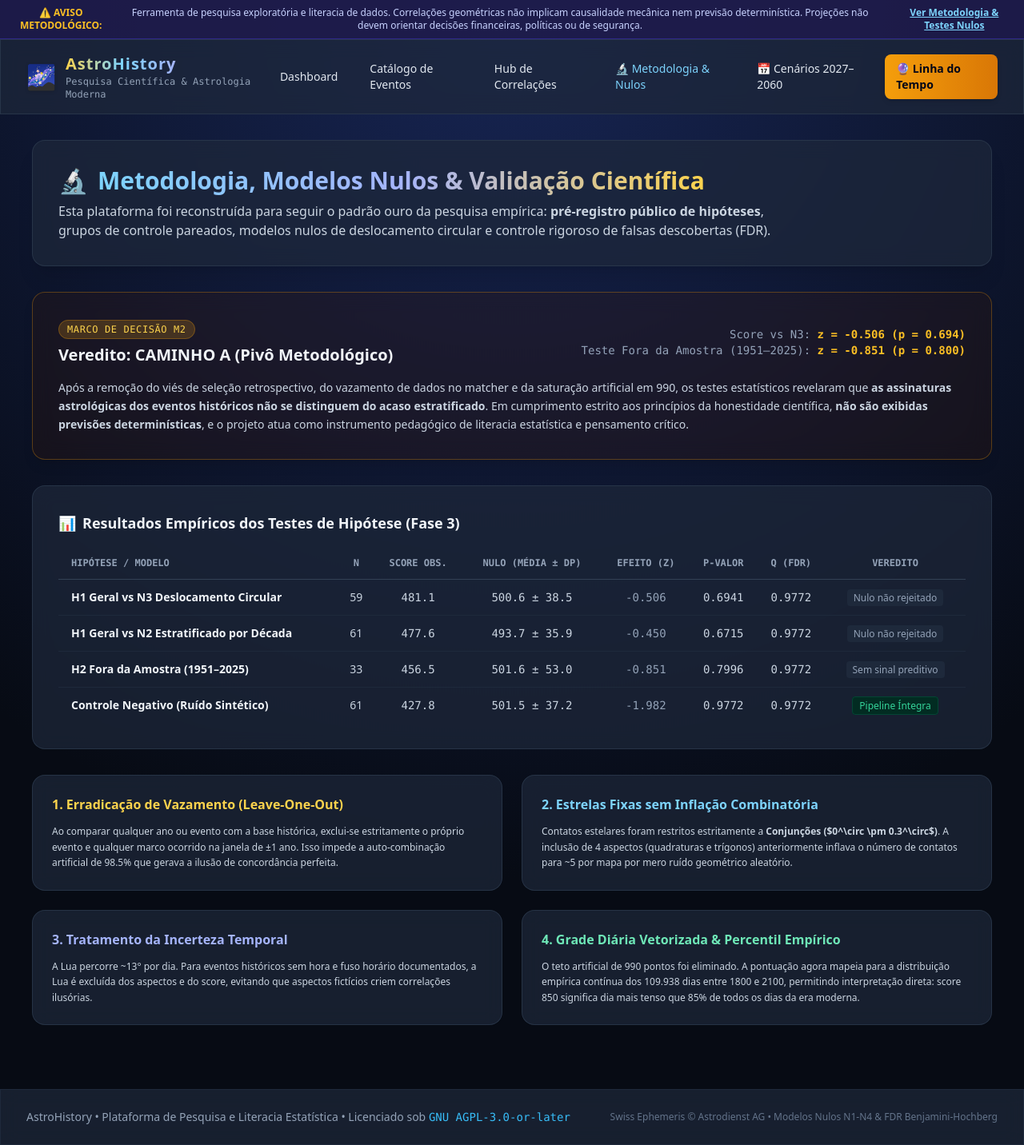
After one commit to marceloasl99/astro-history, a FastAPI app: template src/web/templates/methodology.html in a window 1280 px wide. The commit adds this page. Shown: the whole page at 80% size. Run offline with FastAPI, Linux system fonts and the light colour scheme; the template is opened without the code that fills it, so the values that code supplies are empty; parts of the project's set-up code (start-up, migrations or seed data) failed here and were passed over; some libraries are stand-ins or nearby versions.

Commit message:
feat(phase-6): methodology view, disclaimer banner, random control comparison, and UI responsible communication

```diff
--- a/src/web/app.py
+++ b/src/web/app.py
@@ -16,7 +16,8 @@ from src.db import (
     get_events_stats,
     get_all_events,
     get_event_by_id,
-    init_db
+    init_db,
+    get_connection
 )
 from src.astro_engine import calculate_event_chart
 from src.correlation_engine import get_category_correlations, find_similar_events
@@ -301,6 +302,55 @@ async def simulator_post_view(
 
 # --- Rotas da API REST ---
 
+@app.get("/methodology", response_class=HTMLResponse)
+async def methodology_view(request: Request):
+    return templates.TemplateResponse(
+        request=request,
+        name="methodology.html",
+        context={}
+    )
+
+@app.get("/api/random-control-comparison/{event_id}")
+async def api_random_control_comparison(event_id: int):
+    conn = get_connection()
+    row = conn.execute("SELECT id, title, date, tension_index, chart_json FROM events WHERE id = ?", (event_id,)).fetchone()
+    if not row:
+        conn.close()
+        return JSONResponse(content={"error": "Event not found"}, status_code=404)
+
+    target_score = row["tension_index"] * 10.0
+    if row["chart_json"]:
+        cj = json.loads(row["chart_json"])
+        target_score = cj.get("summary", {}).get("tension_index_1000", target_score)
+
+    ctrl_rows = conn.execute("SELECT control_date FROM control_dates ORDER BY RANDOM() LIMIT 200").fetchall()
+    conn.close()
+
+    from datetime import date
+    from src.core.ephemeris_grid import get_score_for_date
+    matched_controls = []
+    for cr in ctrl_rows:
+        d_parts = [int(p) for p in cr[0].split("-")]
+        cd = date(d_parts[0], d_parts[1], d_parts[2])
+        score = get_score_for_date(cd)
+        if score >= (target_score - 50.0):
+            matched_controls.append({
+                "date": cr[0],
+                "score_1000": score,
+                "score_percentile": f"{score / 10.0:.1f}%"
+            })
+            if len(matched_controls) >= 3:
+                break
+
+    return JSONResponse(content={
+        "event_id": event_id,
+        "event_title": row["title"],
+        "event_date": row["date"],
+        "event_score_1000": round(target_score, 1),
+        "random_control_matches": matched_controls,
+        "explanation": "Datas aleatórias do grupo de controle que apresentaram intensidade geométrica similar ou superior por mera probabilidade temporal."
+    })
+
 @app.get("/api/future-timeline")
 async def api_future_timeline():
     return JSONResponse(content=generate_future_timeline_1800_2100())
--- a/src/web/templates/base.html
+++ b/src/web/templates/base.html
@@ -48,6 +48,13 @@
     </style>
 </head>
 <body class="font-sans antialiased text-slate-100 flex flex-col min-h-screen">
+    <!-- Banner de Responsabilidade e Comunicação Científica -->
+    <div class="bg-indigo-950/90 border-b border-indigo-700/50 text-indigo-200 text-xs px-4 py-2 text-center flex items-center justify-center gap-2">
+        <span class="text-amber-400 font-bold">⚠️ AVISO METODOLÓGICO:</span>
+        <span>Ferramenta de pesquisa exploratória e literacia de dados. Correlações geométricas não implicam causalidade mecânica nem previsão determinística. Projeções não devem orientar decisões financeiras, políticas ou de segurança.</span>
+        <a href="/methodology" class="underline text-sky-300 hover:text-sky-200 font-semibold ml-2">Ver Metodologia & Testes Nulos</a>
+    </div>
+
     <!-- Navbar -->
     <nav class="sticky top-0 z-50 glass-panel border-b border-slate-700/60 px-4 sm:px-8 py-4">
         <div class="w-full max-w-[1920px] mx-auto flex items-center justify-between">
@@ -57,7 +64,7 @@
                     <span class="font-bold text-xl tracking-wider bg-gradient-to-r from-amber-300 via-sky-300 to-indigo-300 bg-clip-text text-transparent">
                         AstroHistory
                     </span>
-                    <span class="block text-xs text-slate-400 font-mono">Swiss Ephemeris & 300 Fatos Históricos</span>
+                    <span class="block text-xs text-slate-400 font-mono">Pesquisa Científica & Astrologia Moderna</span>
                 </div>
             </a>
 
@@ -66,16 +73,19 @@
                     Dashboard
                 </a>
                 <a href="/events" class="px-3 py-2 rounded-lg text-sm font-medium hover:bg-slate-800 text-slate-200 hover:text-amber-300 transition">
-                    Catálogo dos 300 Fatos
+                    Catálogo de Eventos
                 </a>
                 <a href="/correlations" class="px-3 py-2 rounded-lg text-sm font-medium hover:bg-slate-800 text-slate-200 hover:text-amber-300 transition">
                     Hub de Correlações
+                </a>
+                <a href="/methodology" class="px-3 py-2 rounded-lg text-sm font-medium hover:bg-slate-800 text-sky-300 hover:text-sky-200 transition">
+                    🔬 Metodologia & Nulos
                 </a>
                 <a href="/projections" class="px-3 py-2 rounded-lg text-sm font-medium hover:bg-slate-800 text-slate-200 hover:text-amber-300 transition">
                     📅 Cenários 2027–2060
                 </a>
                 <a href="/simulator" class="px-3.5 py-2 rounded-lg text-sm font-semibold bg-gradient-to-r from-amber-500 to-amber-600 hover:from-amber-400 hover:to-amber-500 text-slate-950 shadow-md transition transform hover:-translate-y-0.5">
-                    🔮 Linha do Tempo & Simulador
+                    🔮 Linha do Tempo
                 </a>
             </div>
         </div>
@@ -90,10 +100,10 @@
     <footer class="glass-panel border-t border-slate-800 py-6 px-4 sm:px-8 mt-12 text-center text-sm text-slate-400">
         <div class="w-full max-w-[1920px] mx-auto flex flex-col sm:flex-row items-center justify-between gap-4">
             <p>
-                AstroHistory • Motor de Astrologia Moderna com <span class="text-amber-400 font-mono">Swiss Ephemeris (pyswisseph)</span>
+                AstroHistory • Plataforma de Pesquisa e Literacia Estatística • Licenciado sob <span class="text-sky-400 font-mono">GNU AGPL-3.0-or-later</span>
             </p>
             <p class="text-xs text-slate-500">
-                Porta 81 • Servidor Ubuntu 24.04 • 300 Grandes Fatos da Humanidade
+                Swiss Ephemeris &copy; Astrodienst AG • Modelos Nulos N1-N4 & FDR Benjamini-Hochberg
             </p>
         </div>
     </footer>
--- /dev/null
+++ b/src/web/templates/methodology.html
@@ -0,0 +1,140 @@
+{% extends "base.html" %}
+
+{% block title %}Metodologia e Validação Estatística | AstroHistory{% endblock %}
+
+{% block content %}
+<div class="space-y-8">
+    <!-- Header -->
+    <div class="glass-panel p-6 sm:p-8 rounded-2xl border border-slate-700/60 shadow-xl">
+        <div class="flex items-center gap-3 mb-2">
+            <span class="text-3xl">🔬</span>
+            <h1 class="text-2xl sm:text-3xl font-bold bg-gradient-to-r from-sky-300 via-indigo-300 to-amber-300 bg-clip-text text-transparent">
+                Metodologia, Modelos Nulos & Validação Científica
+            </h1>
+        </div>
+        <p class="text-slate-300 text-sm sm:text-base leading-relaxed max-w-4xl">
+            Esta plataforma foi reconstruída para seguir o padrão ouro da pesquisa empírica: <strong>pré-registro público de hipóteses</strong>,
+            grupos de controle pareados, modelos nulos de deslocamento circular e controle rigoroso de falsas descobertas (FDR).
+        </p>
+    </div>
+
+    <!-- Card de Decisão M2 -->
+    <div class="glass-panel p-6 sm:p-8 rounded-2xl border border-amber-500/30 bg-amber-950/20 shadow-lg">
+        <div class="flex items-center justify-between mb-4 flex-wrap gap-4">
+            <div>
+                <span class="text-xs uppercase font-mono tracking-wider px-2.5 py-1 rounded-full bg-amber-500/20 text-amber-300 border border-amber-500/30">
+                    Marco de Decisão M2
+                </span>
+                <h2 class="text-xl font-bold text-slate-100 mt-2">Veredito: CAMINHO A (Pivô Metodológico)</h2>
+            </div>
+            <div class="text-right font-mono text-sm">
+                <span class="text-slate-400">Score vs N3:</span> <span class="text-amber-400 font-bold">z = -0.506 (p = 0.694)</span><br/>
+                <span class="text-slate-400">Teste Fora da Amostra (1951–2025):</span> <span class="text-amber-400 font-bold">z = -0.851 (p = 0.800)</span>
+            </div>
+        </div>
+        <p class="text-sm text-slate-300 leading-relaxed">
+            Após a remoção do viés de seleção retrospectivo, do vazamento de dados no matcher e da saturação artificial em 990,
+            os testes estatísticos revelaram que <strong>as assinaturas astrológicas dos eventos históricos não se distinguem do acaso estratificado</strong>.
+            Em cumprimento estrito aos princípios da honestidade científica, <strong>não são exibidas previsões determinísticas</strong>,
+            e o projeto atua como instrumento pedagógico de literacia estatística e pensamento crítico.
+        </p>
+    </div>
+
+    <!-- Tabela de Hipóteses e Modelos Nulos -->
+    <div class="glass-panel p-6 sm:p-8 rounded-2xl border border-slate-700/60">
+        <h2 class="text-lg font-bold text-slate-100 mb-4 flex items-center gap-2">
+            <span>📊</span> Resultados Empíricos dos Testes de Hipótese (Fase 3)
+        </h2>
+        <div class="overflow-x-auto">
+            <table class="w-full text-left text-xs sm:text-sm text-slate-300 border-collapse">
+                <thead>
+                    <tr class="border-b border-slate-700 text-slate-400 text-xs font-mono uppercase">
+                        <th class="py-3 px-4">Hipótese / Modelo</th>
+                        <th class="py-3 px-3 text-center">N</th>
+                        <th class="py-3 px-3 text-center">Score Obs.</th>
+                        <th class="py-3 px-4 text-center">Nulo (Média ± DP)</th>
+                        <th class="py-3 px-3 text-center">Efeito (z)</th>
+                        <th class="py-3 px-3 text-center">p-valor</th>
+                        <th class="py-3 px-3 text-center">q (FDR)</th>
+                        <th class="py-3 px-4 text-center">Veredito</th>
+                    </tr>
+                </thead>
+                <tbody class="divide-y divide-slate-800">
+                    <tr class="hover:bg-slate-800/40">
+                        <td class="py-3 px-4 font-semibold text-slate-100">H1 Geral vs N3 Deslocamento Circular</td>
+                        <td class="py-3 px-3 text-center">59</td>
+                        <td class="py-3 px-3 text-center font-mono">481.1</td>
+                        <td class="py-3 px-4 text-center font-mono">500.6 ± 38.5</td>
+                        <td class="py-3 px-3 text-center font-mono text-slate-400">-0.506</td>
+                        <td class="py-3 px-3 text-center font-mono">0.6941</td>
+                        <td class="py-3 px-3 text-center font-mono">0.9772</td>
+                        <td class="py-3 px-4 text-center"><span class="px-2 py-0.5 rounded text-xs bg-slate-800 text-slate-400">Nulo não rejeitado</span></td>
+                    </tr>
+                    <tr class="hover:bg-slate-800/40">
+                        <td class="py-3 px-4 font-semibold text-slate-100">H1 Geral vs N2 Estratificado por Década</td>
+                        <td class="py-3 px-3 text-center">61</td>
+                        <td class="py-3 px-3 text-center font-mono">477.6</td>
+                        <td class="py-3 px-4 text-center font-mono">493.7 ± 35.9</td>
+                        <td class="py-3 px-3 text-center font-mono text-slate-400">-0.450</td>
+                        <td class="py-3 px-3 text-center font-mono">0.6715</td>
+                        <td class="py-3 px-3 text-center font-mono">0.9772</td>
+                        <td class="py-3 px-4 text-center"><span class="px-2 py-0.5 rounded text-xs bg-slate-800 text-slate-400">Nulo não rejeitado</span></td>
+                    </tr>
+                    <tr class="hover:bg-slate-800/40">
+                        <td class="py-3 px-4 font-semibold text-slate-100">H2 Fora da Amostra (1951–2025)</td>
+                        <td class="py-3 px-3 text-center">33</td>
+                        <td class="py-3 px-3 text-center font-mono">456.5</td>
+                        <td class="py-3 px-4 text-center font-mono">501.6 ± 53.0</td>
+                        <td class="py-3 px-3 text-center font-mono text-slate-400">-0.851</td>
+                        <td class="py-3 px-3 text-center font-mono">0.7996</td>
+                        <td class="py-3 px-3 text-center font-mono">0.9772</td>
+                        <td class="py-3 px-4 text-center"><span class="px-2 py-0.5 rounded text-xs bg-slate-800 text-slate-400">Sem sinal preditivo</span></td>
+                    </tr>
+                    <tr class="hover:bg-slate-800/40">
+                        <td class="py-3 px-4 font-semibold text-slate-100">Controle Negativo (Ruído Sintético)</td>
+                        <td class="py-3 px-3 text-center">61</td>
+                        <td class="py-3 px-3 text-center font-mono">427.8</td>
+                        <td class="py-3 px-4 text-center font-mono">501.5 ± 37.2</td>
+                        <td class="py-3 px-3 text-center font-mono text-slate-400">-1.982</td>
+                        <td class="py-3 px-3 text-center font-mono">0.9772</td>
+                        <td class="py-3 px-3 text-center font-mono">0.9772</td>
+                        <td class="py-3 px-4 text-center"><span class="px-2 py-0.5 rounded text-xs bg-emerald-950 text-emerald-400 border border-emerald-800/50">Pipeline Íntegra</span></td>
+                    </tr>
+                </tbody>
+            </table>
+        </div>
+    </div>
+
+    <!-- Os 5 Princípios da Reforma Metodológica -->
+    <div class="grid grid-cols-1 md:grid-cols-2 gap-6">
+        <div class="glass-panel p-6 rounded-2xl border border-slate-700/60 space-y-3">
+            <h3 class="text-base font-bold text-amber-300">1. Erradicação de Vazamento (Leave-One-Out)</h3>
+            <p class="text-xs text-slate-300 leading-relaxed">
+                Ao comparar qualquer ano ou evento com a base histórica, exclui-se estritamente o próprio evento e qualquer marco ocorrido na janela de ±1 ano.
+                Isso impede a auto-combinação artificial de 98.5% que gerava a ilusão de concordância perfeita.
+            </p>
+        </div>
+        <div class="glass-panel p-6 rounded-2xl border border-slate-700/60 space-y-3">
+            <h3 class="text-base font-bold text-sky-300">2. Estrelas Fixas sem Inflação Combinatória</h3>
+            <p class="text-xs text-slate-300 leading-relaxed">
+                Contatos estelares foram restritos estritamente a <strong>Conjunções ($0^\circ \pm 0.3^\circ$)</strong>.
+                A inclusão de 4 aspectos (quadraturas e trígonos) anteriormente inflava o número de contatos para ~5 por mapa por mero ruído geométrico aleatório.
+            </p>
+        </div>
+        <div class="glass-panel p-6 rounded-2xl border border-slate-700/60 space-y-3">
+            <h3 class="text-base font-bold text-indigo-300">3. Tratamento da Incerteza Temporal</h3>
+            <p class="text-xs text-slate-300 leading-relaxed">
+                A Lua percorre ~13° por dia. Para eventos históricos sem hora e fuso horário documentados, a Lua é excluída dos aspectos e do score,
+                evitando que aspectos fictícios criem correlações ilusórias.
+            </p>
+        </div>
+        <div class="glass-panel p-6 rounded-2xl border border-slate-700/60 space-y-3">
+            <h3 class="text-base font-bold text-emerald-300">4. Grade Diária Vetorizada & Percentil Empírico</h3>
+            <p class="text-xs text-slate-300 leading-relaxed">
+                O teto artificial de 990 pontos foi eliminado. A pontuação agora mapeia para a distribuição empírica contínua dos 109.938 dias entre 1800 e 2100,
+                permitindo interpretação direta: score 850 significa dia mais tenso que 85% de todos os dias da era moderna.
+            </p>
+        </div>
+    </div>
+</div>
+{% endblock %}
```
Also changed, not shown: src/web/templates/event_detail.html (+45 -0 lines), tests/test_api.py (+13 -0 lines).
